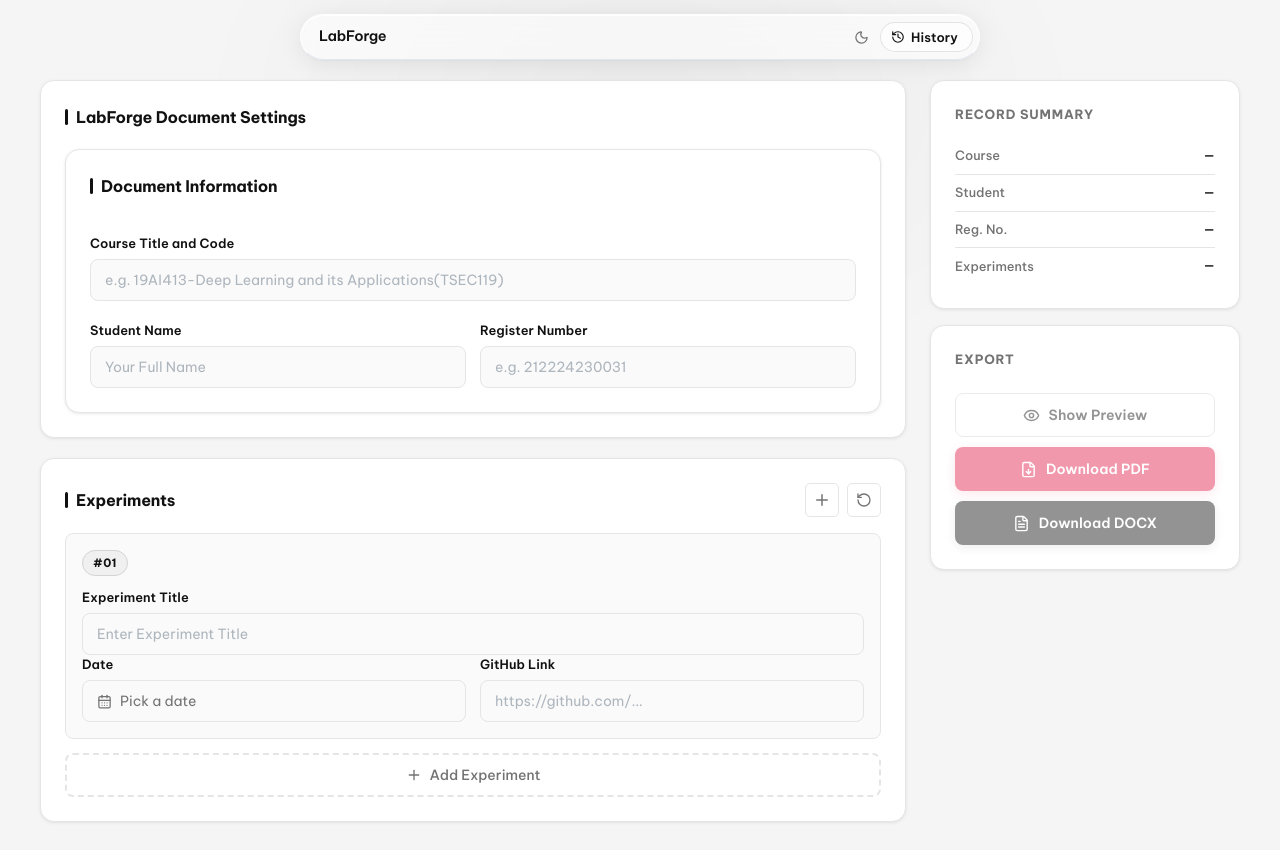
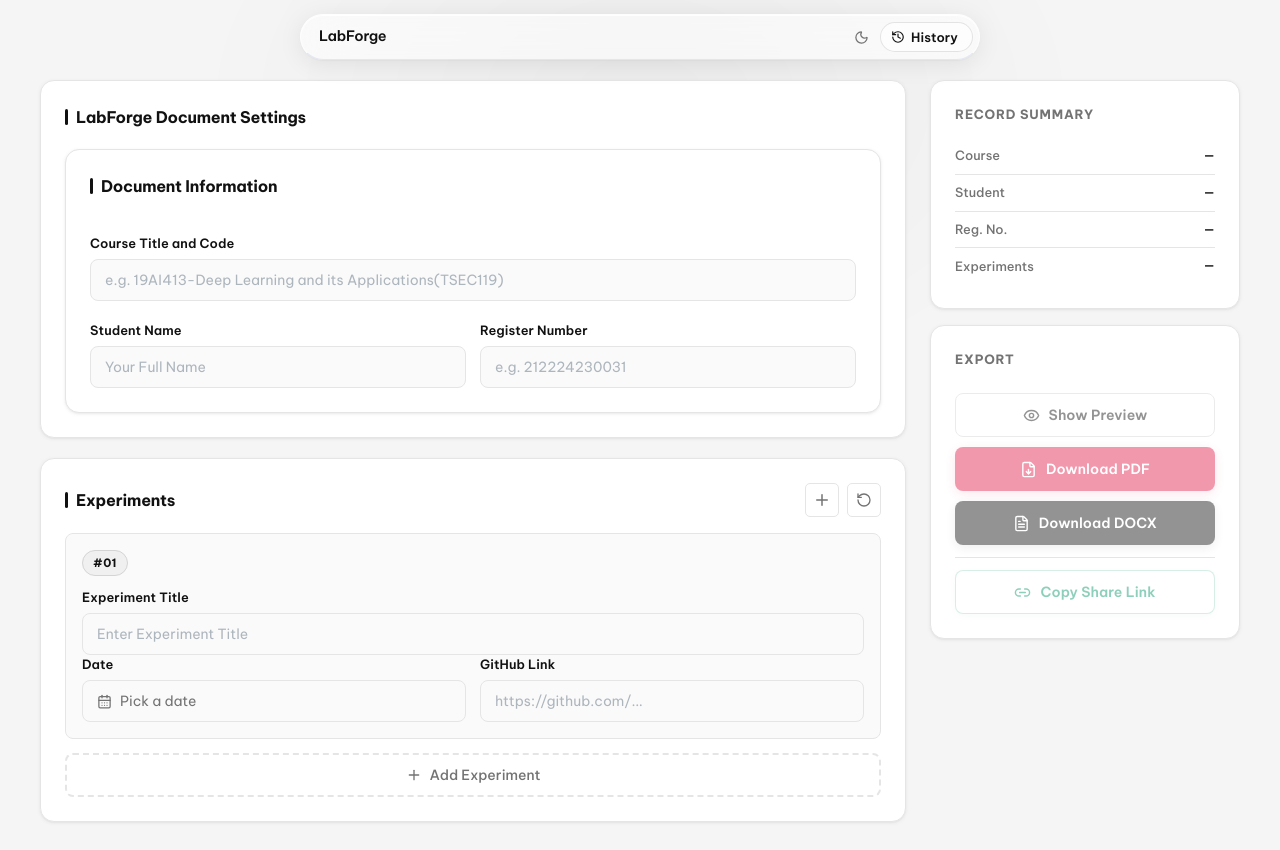
Before and after one commit to balasaravanank/LabForge, a Next.js app: page / in a window 1280 px wide. Built offline with nearby package versions, Linux system fonts and the light colour scheme.

Commit message:
Feat : Added Shareable Link

```diff
--- a/src/app/globals.css
+++ b/src/app/globals.css
@@ -523,6 +523,36 @@
   box-shadow: 0 3px 12px rgba(0,0,0,0.15);
 }
 .docx-btn:hover:not(:disabled) { transform: translateY(-2px); box-shadow: 0 6px 18px rgba(0,0,0,0.22); background: #222; }
+
+/* ─── SHARE BUTTON ──────────────────────────────────────────────────── */
+.share-divider {
+  height: 1px;
+  background: var(--border);
+  margin: 2px 0;
+}
+
+.share-btn {
+  background: var(--surface);
+  color: var(--accent-green);
+  border: 1.5px solid rgba(5, 150, 105, 0.35);
+  box-shadow: 0 2px 8px rgba(5, 150, 105, 0.08);
+  transition: all 0.2s ease;
+}
+
+.share-btn:hover:not(:disabled) {
+  background: var(--accent-green-bg);
+  border-color: var(--accent-green);
+  transform: translateY(-1px);
+  box-shadow: 0 4px 14px rgba(5, 150, 105, 0.18);
+}
+
+.share-btn--copied {
+  background: var(--accent-green) !important;
+  color: #fff !important;
+  border-color: var(--accent-green) !important;
+  box-shadow: 0 4px 14px rgba(5, 150, 105, 0.28) !important;
+  transform: none !important;
+}
 
 /* ─── INFO TIP ─────────────────────────────────────────────────────── */
 .info-tip {
--- a/src/app/page.tsx
+++ b/src/app/page.tsx
@@ -7,10 +7,11 @@
 import HistoryPanel from "@/components/HistoryPanel";
 import { DocumentInfo, Experiment, HistoryEntry } from "@/lib/types";
 import { useHistory } from "@/lib/useHistory";
-import { Eye, FileDown, FileText, Sparkles } from "lucide-react";
+import { Eye, FileDown, FileText, Link2, Check } from "lucide-react";
 import { v4 as uuidv4 } from "uuid";
 import Header from "@/components/Header";
 import { loadSavedProfile, useSaveProfile } from "@/lib/useStudentProfile";
+import { useShareableLink, readShareFromUrl } from "@/lib/useShareableLink";
 
 const defaultDocInfo: DocumentInfo = {
   courseFullTitle: "",
@@ -28,11 +29,19 @@
   const [showPreview, setShowPreview] = useState(false);
   const [showHistory, setShowHistory] = useState(false);
   const [loading, setLoading] = useState<"pdf" | "docx" | null>(null);
+  const [shareCopied, setShareCopied] = useState(false);
   const { entries, addEntry, deleteEntry, clearAll } = useHistory();
   const saveProfile = useSaveProfile();
+  const { copyShareLink } = useShareableLink();
 
-  // Hydrate saved profile after mount (client-only, avoids SSR mismatch)
+  // Hydrate from shared URL first, then fall back to saved profile
   useEffect(() => {
+    const shared = readShareFromUrl();
+    if (shared) {
+      setDocInfo(shared.docInfo);
+      setExperiments(shared.experiments);
+      return; // skip profile auto-fill when loading a share
+    }
     const profile = loadSavedProfile();
     if (profile.studentName || profile.registerNumber) {
       setDocInfo((prev) => ({
@@ -74,6 +83,12 @@
     setDocInfo({ ...entry.docInfo });
     setExperiments(entry.experiments.map((e) => ({ ...e })));
     setShowHistory(false);
+  };
+
+  const handleShare = async () => {
+    await copyShareLink(docInfo, experiments);
+    setShareCopied(true);
+    setTimeout(() => setShareCopied(false), 2500);
   };
 
   const isReady =
@@ -162,6 +177,22 @@
                   <FileText size={17} />
                   {loading === "docx" ? "Generating..." : "Download DOCX"}
                 </button>
+
+                {/* Divider */}
+                <div className="share-divider" />
+
+                {/* Share button */}
+                <button
+                  className={`action-btn share-btn${shareCopied ? " share-btn--copied" : ""}`}
+                  onClick={handleShare}
+                  disabled={!isReady}
+                >
+                  {shareCopied ? (
+                    <><Check size={17} /> Link Copied!</>
+                  ) : (
+                    <><Link2 size={17} /> Copy Share Link</>
+                  )}
+                </button>
               </div>
             </div>
           </aside>
--- /dev/null
+++ b/src/lib/useShareableLink.ts
@@ -0,0 +1,68 @@
+"use client";
+
+import { useCallback } from "react";
+import { DocumentInfo, Experiment } from "./types";
+
+interface SharePayload {
+  docInfo: DocumentInfo;
+  experiments: Experiment[];
+}
+
+/** Encodes project data into a URL-safe base64 string. */
+export function encodeSharePayload(payload: SharePayload): string {
+  const json = JSON.stringify(payload);
+  // btoa works on utf-8 strings via TextEncoder
+  const bytes = new TextEncoder().encode(json);
+  const binary = Array.from(bytes)
+    .map((b) => String.fromCharCode(b))
+    .join("");
+  return btoa(binary)
+    .replace(/\+/g, "-")
+    .replace(/\//g, "_")
+    .replace(/=+$/, "");
+}
+
+/** Decodes a base64 share payload back into project data. Returns null on failure. */
+export function decodeSharePayload(encoded: string): SharePayload | null {
+  try {
+    const b64 = encoded.replace(/-/g, "+").replace(/_/g, "/");
+    const binary = atob(b64);
+    const bytes = Uint8Array.from(binary, (c) => c.charCodeAt(0));
+    const json = new TextDecoder().decode(bytes);
+    return JSON.parse(json) as SharePayload;
+  } catch {
+    return null;
+  }
+}
+
+/** Builds the full shareable URL for the current window. */
+export function buildShareUrl(payload: SharePayload): string {
+  const encoded = encodeSharePayload(payload);
+  const base =
+    typeof window !== "undefined"
+      ? `${window.location.origin}${window.location.pathname}`
+      : "";
+  return `${base}?share=${encoded}`;
+}
+
+/** Hook — returns a function that copies a share URL to the clipboard. */
+export function useShareableLink() {
+  const copyShareLink = useCallback(
+    async (docInfo: DocumentInfo, experiments: Experiment[]): Promise<void> => {
+      const url = buildShareUrl({ docInfo, experiments });
+      await navigator.clipboard.writeText(url);
+    },
+    []
+  );
+
+  return { copyShareLink };
+}
+
+/** Reads the ?share= param from the URL and returns decoded data (client-side only). */
+export function readShareFromUrl(): SharePayload | null {
+  if (typeof window === "undefined") return null;
+  const params = new URLSearchParams(window.location.search);
+  const encoded = params.get("share");
+  if (!encoded) return null;
+  return decodeSharePayload(encoded);
+}
```
